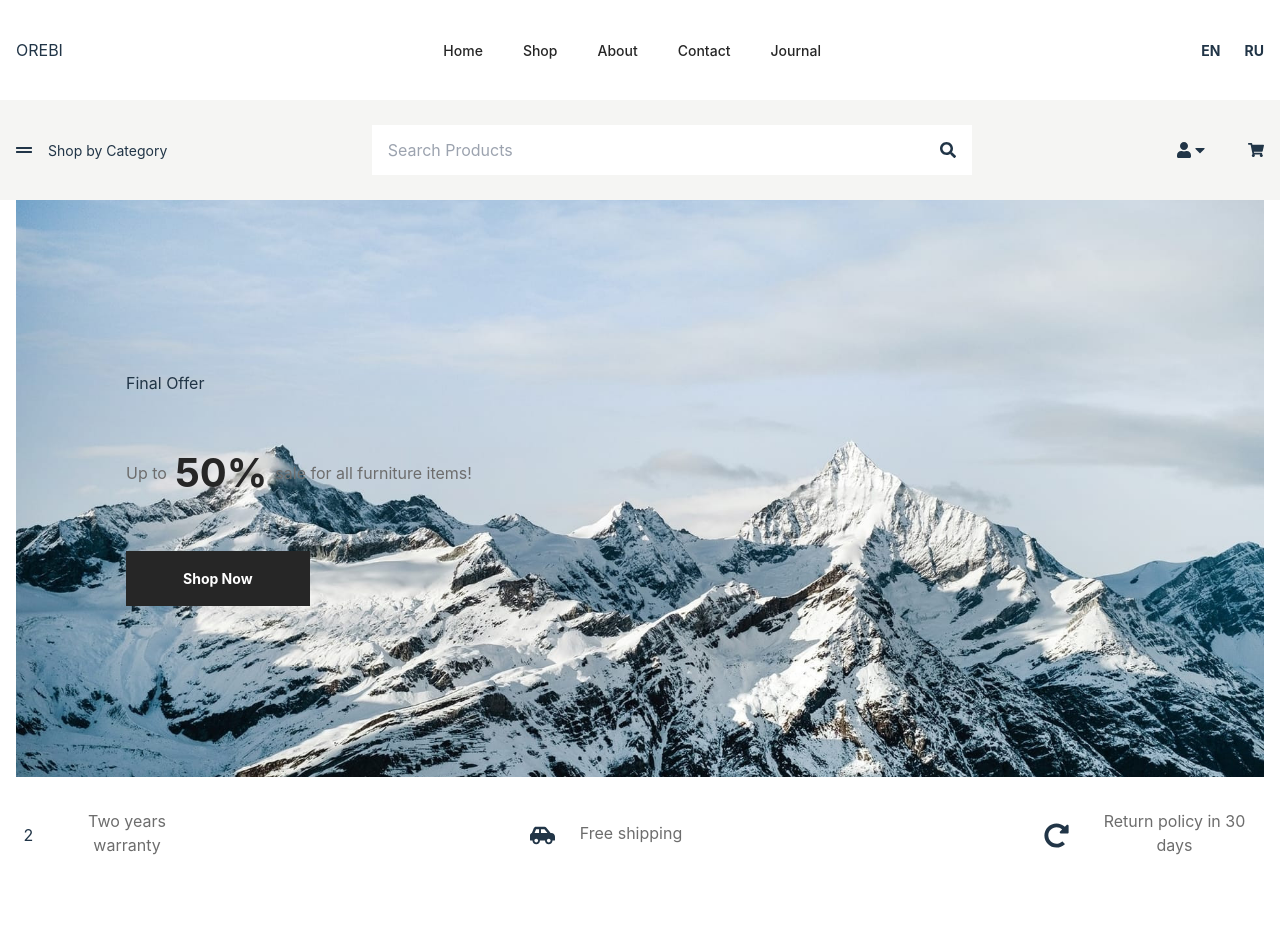
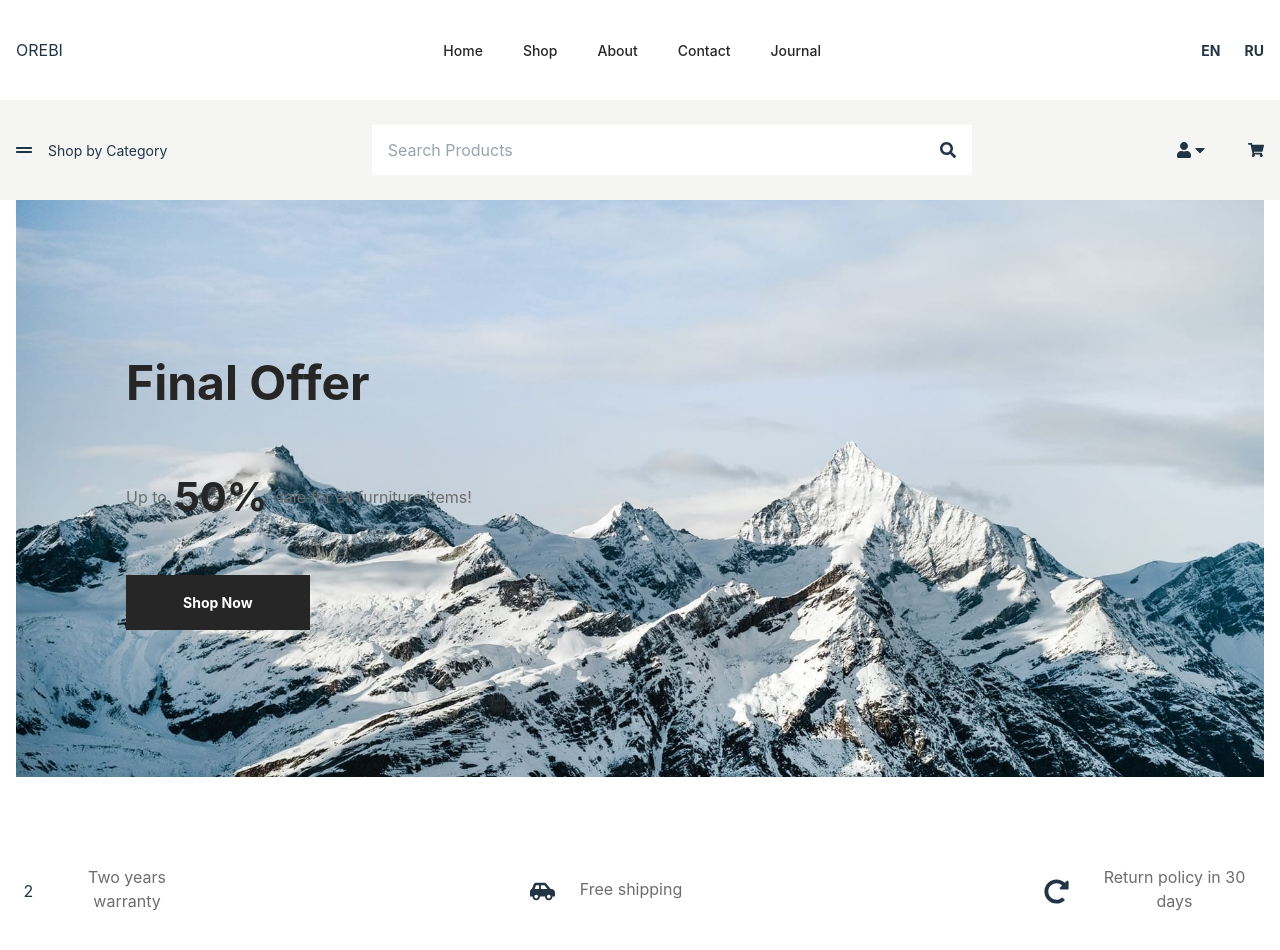
Before and after one commit to TheVu1997/sober-theme, a React (Vite) app: page / in a window 1280 px wide. Shown: the top 950 px of the page. Before the commit the page ends 889 px from the top, so only its background shows below. Built offline with nearby package versions, Linux system fonts and the light colour scheme.

Commit message:
feat: Update intro section

```diff
--- a/src/Modules/Builders/Components/Home/Intro/Intro.css
+++ /dev/null
@@ -1,14 +0,0 @@
-.orebi-intro {
-    margin-bottom: var(--spacer-5xl);
-}
-.orebi-intro__container {
-    max-width: 1200px;
-    width: 100%;
-    padding: 0 15px 0 15px;
-    margin: 0 auto;
-}
-.orebi-intro__inner {}
-.orebi-intro__image {}
-.orebi-intro__image-title {}
-.orebi-intro__image-des {}
-.orebi-intro__image-btn {}
--- a/src/Modules/Builders/Components/Home/Intro/IntroTop/IntroTop.css
+++ b/src/Modules/Builders/Components/Home/Intro/IntroTop/IntroTop.css
@@ -1,4 +1,6 @@
-.orebi-intro {}
+.orebi-intro {
+    margin-bottom: var(--spacer-5xl);
+}
 .orebi-intro__inner.inner-image {
     position: relative;
     display: flex;
@@ -49,7 +51,7 @@
     text-align: center;
 }
 
-.orebi-intro__content-left__title h1 {
+.orebi-intro__content-left__title h2 {
     font-size: var(--font-4xl);
     font-weight: 700;
     color: var(--gray--800);
```
